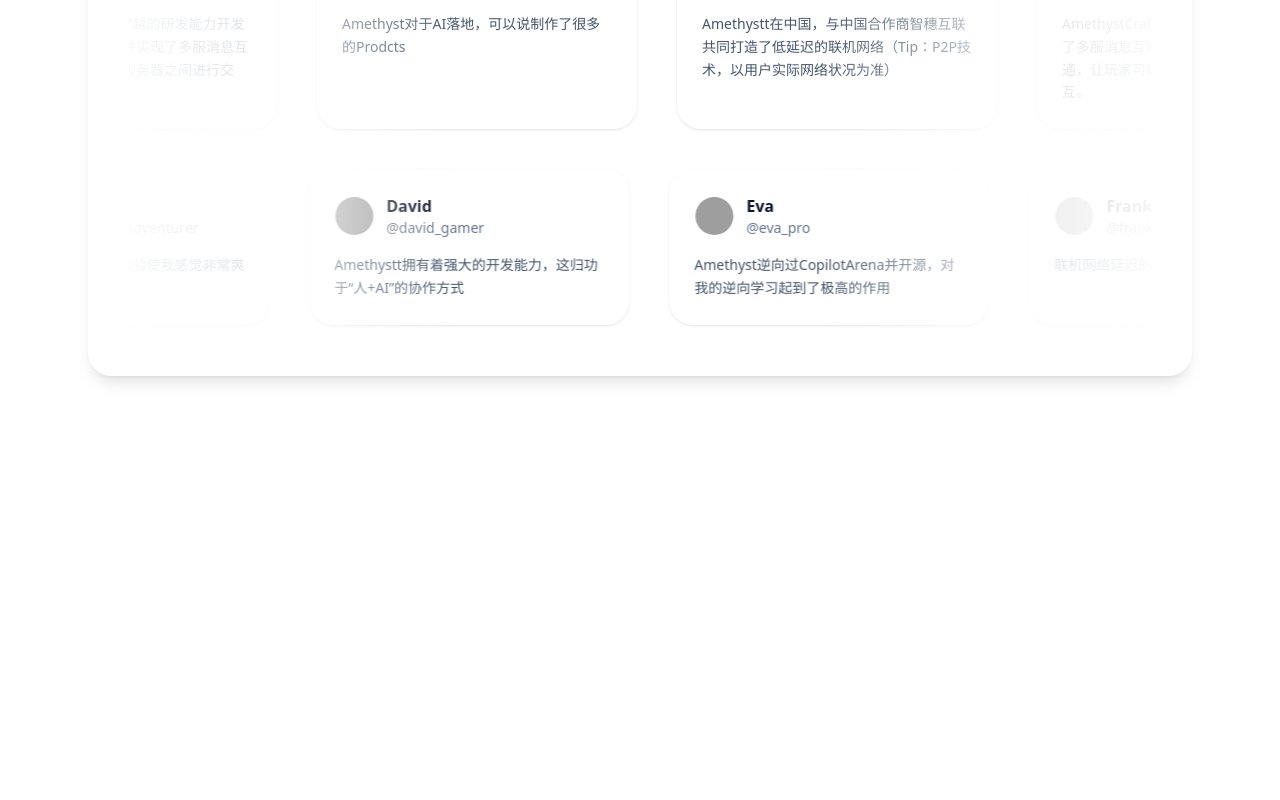
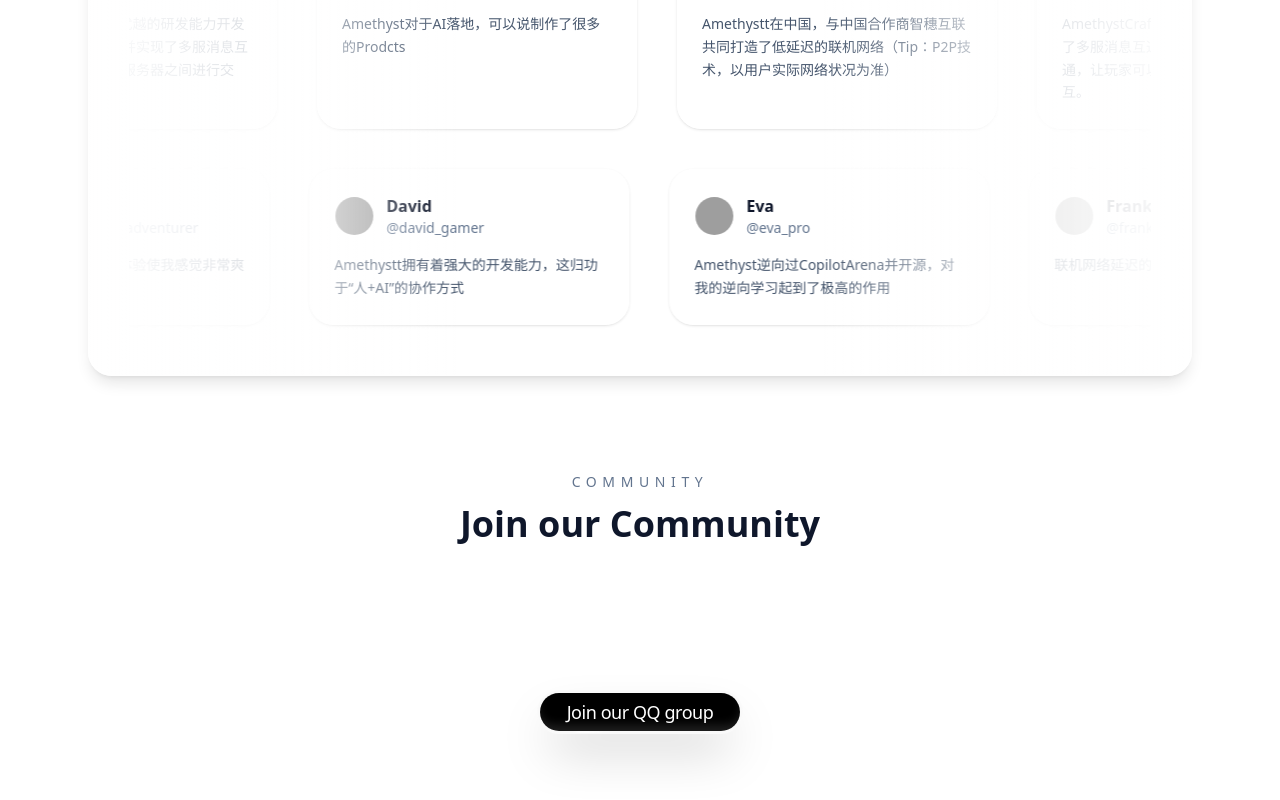
Before and after one commit to AmethystCraft-DevTeam/AmethystOfficial, a Vue app: page / in a window 1280 px wide. Shown: the part 1132-1932 px from the top of the page. Before the commit the page ends 1508 px from the top, so only its background shows below. Built offline with nearby package versions, Linux system fonts and the light colour scheme; grey boxes are pictures that could not be loaded.

Commit message:
更新应用名称为 "amethyst-official"，添加 CoolShimmerButton 组件，优化主组件内容和样式

```diff
--- a/src/App.vue
+++ b/src/App.vue
@@ -2,6 +2,7 @@
 import { computed } from "vue";
 import { useColorMode } from "@vueuse/core";
 import ClientReviews from "@/components/ClientReviews.vue";
+import CoolShimmerButton from "@/components/CoolShimmerButton.vue";
 import { FallingStarsBg } from "@/components/ui/bg-falling-stars";
 
 const colorMode = useColorMode();
@@ -34,8 +35,7 @@
           Amethyst
         </h1>
         <p class="text-pretty text-lg text-slate-600 md:text-xl dark:text-slate-300">
-          We build real-world AI applications, craft unforgettable Minecraft experiences,
-          and weave the connectivity that keeps every world in sync.
+          A studio dedicated to AI application deployment, Minecraft entertainment, and online networking.
         </p>
         <div class="flex flex-col items-center gap-3 sm:flex-row">
           <a
@@ -65,5 +65,17 @@
       </header>
       <ClientReviews />
     </section>
+
+    <section class="relative z-[1] mx-auto w-full max-w-4xl px-6 pb-16">
+      <header class="mb-10 text-center">
+        <p class="text-sm uppercase tracking-[0.4em] text-slate-500 dark:text-slate-400">
+          Community
+        </p>
+        <h2 class="mt-3 text-3xl font-semibold text-slate-900 md:text-4xl dark:text-white">
+          Join our Community
+        </h2>
+      </header>
+      <CoolShimmerButton />
+    </section>
   </main>
 </template>
--- /dev/null
+++ b/src/components/CoolShimmerButton.vue
@@ -0,0 +1,17 @@
+<template>
+  <div class="z-10 flex min-h-64 items-center justify-center">
+    <a href="https://qm.qq.com/q/hCSyhYlU3e" target="_blank" rel="noreferrer">
+      <ShimmerButton class="shadow-2xl" shimmer-size="2px">
+        <span
+          class="whitespace-pre-wrap text-center text-sm font-medium leading-none tracking-tight text-white lg:text-lg dark:from-white dark:to-slate-900/10"
+        >
+          Join our QQ group
+        </span>
+      </ShimmerButton>
+    </a>
+  </div>
+</template>
+
+<script setup lang="ts">
+import { ShimmerButton } from "@/components/ui/shimmer-button";
+</script>
--- /dev/null
+++ b/src/components/ui/shimmer-button/ShimmerButton.vue
@@ -0,0 +1,107 @@
+<template>
+  <button
+    :class="
+      cn(
+        'group relative z-0 flex cursor-pointer items-center justify-center overflow-hidden whitespace-nowrap border border-white/10 px-6 py-3 text-white [background:var(--bg)] [border-radius:var(--radius)] dark:text-black',
+        'transform-gpu transition-transform duration-300 ease-in-out active:translate-y-px',
+        $props.class,
+      )
+    "
+    :style="{
+      '--spread': '90deg',
+      '--shimmer-color': shimmerColor,
+      '--radius': borderRadius,
+      '--speed': shimmerDuration,
+      '--cut': shimmerSize,
+      '--bg': background,
+    }"
+  >
+    <div :class="cn('-z-30 blur-[2px]', 'absolute inset-0 overflow-visible [container-type:size]')">
+      <div
+        class="animate-shimmer-btn-shimmer-slide absolute inset-0 h-[100cqh] [aspect-ratio:1] [border-radius:0] [mask:none]"
+      >
+        <div
+          class="animate-shimmer-btn-spin-around absolute -inset-full w-auto rotate-0 [background:conic-gradient(from_calc(270deg-(var(--spread)*0.5)),transparent_0,var(--shimmer-color)_var(--spread),transparent_var(--spread))] [translate:0_0]"
+        />
+      </div>
+    </div>
+    <slot />
+
+    <div
+      :class="
+        cn(
+          'insert-0 absolute size-full',
+
+          'rounded-2xl px-4 py-1.5 text-sm font-medium shadow-[inset_0_-8px_10px_#ffffff1f]',
+
+          // transition
+          'transform-gpu transition-all duration-300 ease-in-out',
+
+          // on hover
+          'group-hover:shadow-[inset_0_-6px_10px_#ffffff3f]',
+
+          // on click
+          'group-active:shadow-[inset_0_-10px_10px_#ffffff3f]',
+        )
+      "
+    />
+
+    <div
+      class="absolute -z-20 [background:var(--bg)] [border-radius:var(--radius)] [inset:var(--cut)]"
+    />
+  </button>
+</template>
+
+<script lang="ts" setup>
+import { cn } from "@/lib/utils";
+
+type ShimmerButtonProps = {
+  shimmerColor?: string;
+  shimmerSize?: string;
+  borderRadius?: string;
+  shimmerDuration?: string;
+  background?: string;
+  class?: string;
+};
+
+withDefaults(defineProps<ShimmerButtonProps>(), {
+  shimmerColor: "#ffffff",
+  shimmerSize: "0.05em",
+  shimmerDuration: "3s",
+  borderRadius: "100px",
+  background: "rgba(0, 0, 0, 1)",
+});
+</script>
+
+<style scoped>
+@keyframes shimmer-btn-shimmer-slide {
+  to {
+    transform: translate(calc(100cqw - 100%), 0);
+  }
+}
+
+@keyframes shimmer-btn-spin-around {
+  0% {
+    transform: translateZ(0) rotate(0);
+  }
+  15%,
+  35% {
+    transform: translateZ(0) rotate(90deg);
+  }
+  65%,
+  85% {
+    transform: translateZ(0) rotate(270deg);
+  }
+  100% {
+    transform: translateZ(0) rotate(360deg);
+  }
+}
+
+.animate-shimmer-btn-shimmer-slide {
+  animation: shimmer-btn-shimmer-slide var(--speed) ease-in-out infinite alternate;
+}
+
+.animate-shimmer-btn-spin-around {
+  animation: shimmer-btn-spin-around calc(var(--speed) * 2) infinite linear;
+}
+</style>
--- /dev/null
+++ b/src/components/ui/shimmer-button/index.ts
@@ -0,0 +1 @@
+export { default as ShimmerButton } from "./ShimmerButton.vue";
```
Also changed, not shown: 1 other file (tests, documents, lock files or other folders).
